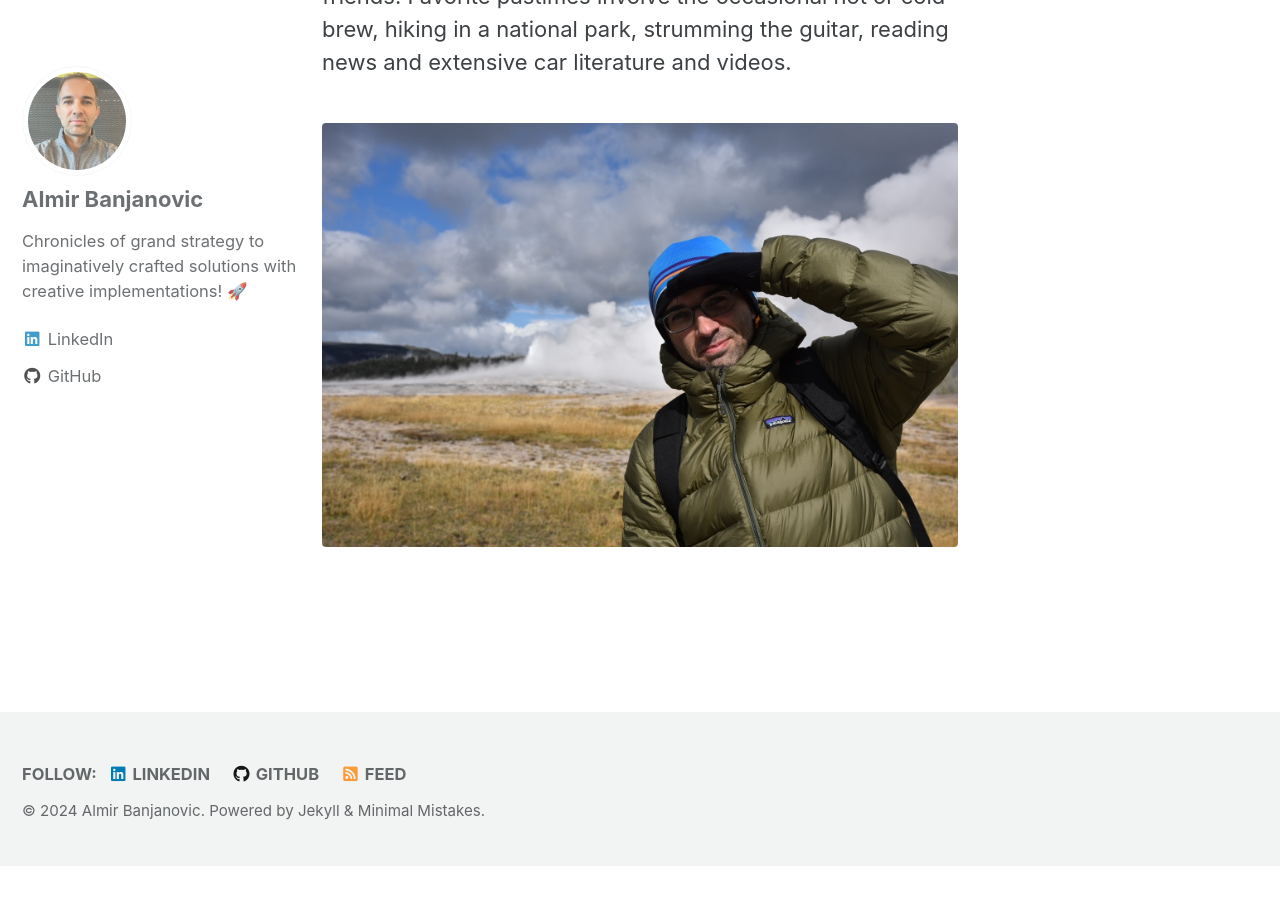
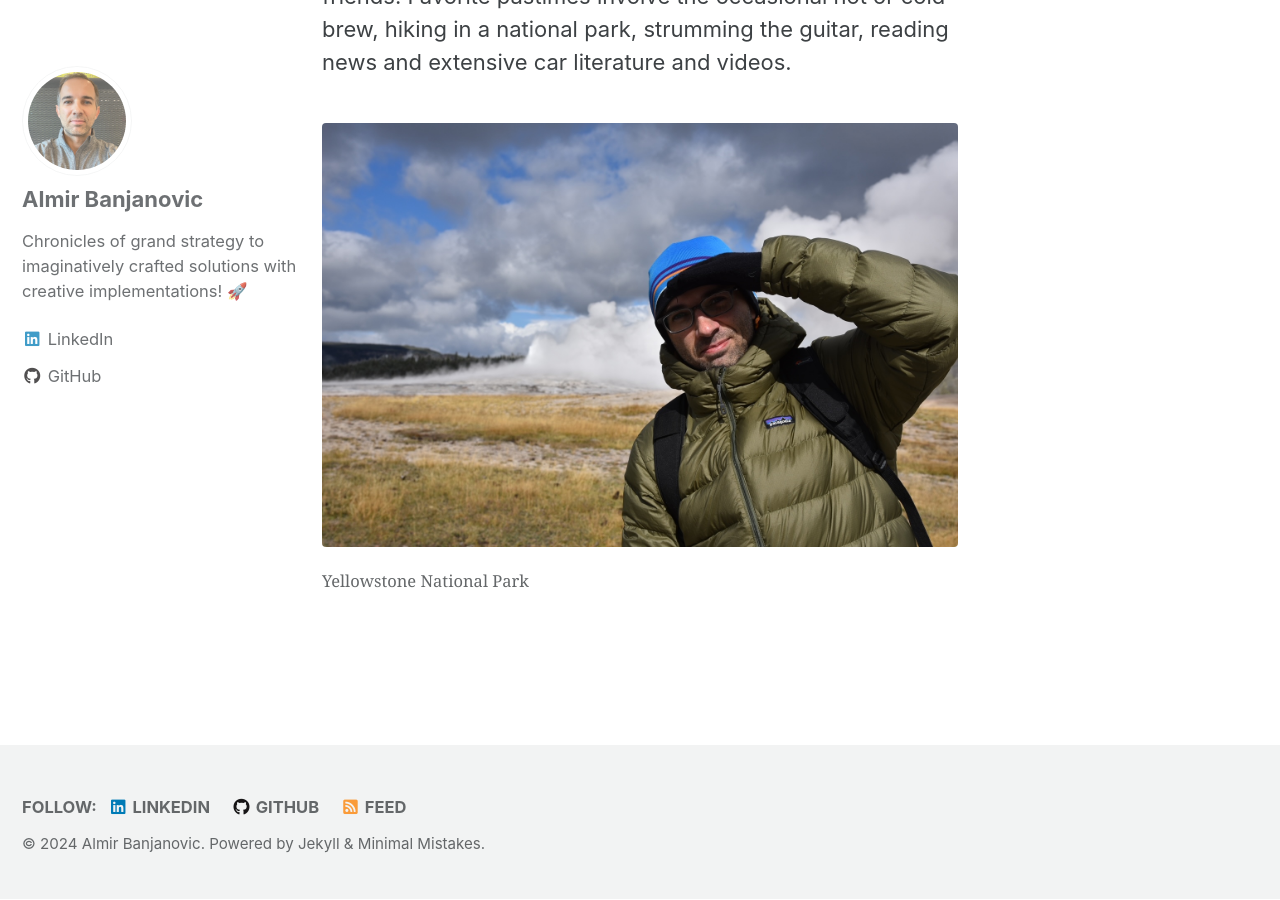
Before and after one commit to almirbanjanovic/roadtocloud.github.io, a Jekyll site: the page built from _pages/about.md, in a window 1280 px wide and 900 px high, scrolled down 510 px. Built offline with Jekyll 4.4.1, drawn with Linux system fonts in a browser that asks for light colours; cached includes are drawn as plain includes; before the commit the page ends 1377 px from its top, so only the background shows below that.

Commit message:
Update about.md

```diff
--- a/_pages/about.md
+++ b/_pages/about.md
@@ -8,5 +8,6 @@ Almir Banjanovic is an enthusiastic, inquisitive, and cloud-savvy expert boastin
 Outside of work, Almir finds joy in the company of family and friends. Favorite pastimes involve the occasional hot or cold brew, hiking in a national park, strumming the guitar, reading news and extensive car literature and videos.
 
 <figure>
-    <a href="/assets/images/yellowstone.jpg"><img src="/assets/images/yellowstone.jpg"></a>
+    <a href="/assets/images/yellowstone.JPG"><img src="/assets/images/yellowstone.JPG"></a>
+    <figcaption>Yellowstone National Park</figcaption>
 </figure>
```
